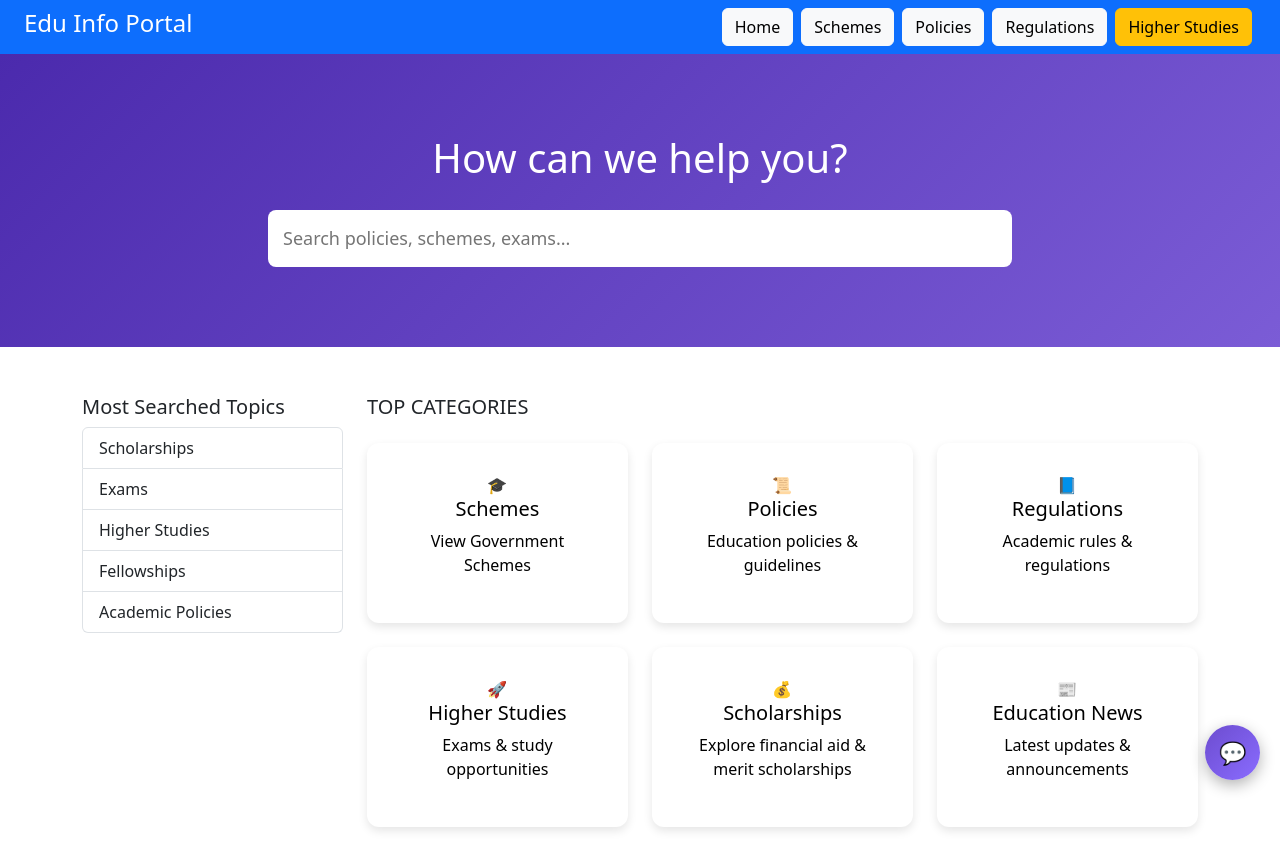
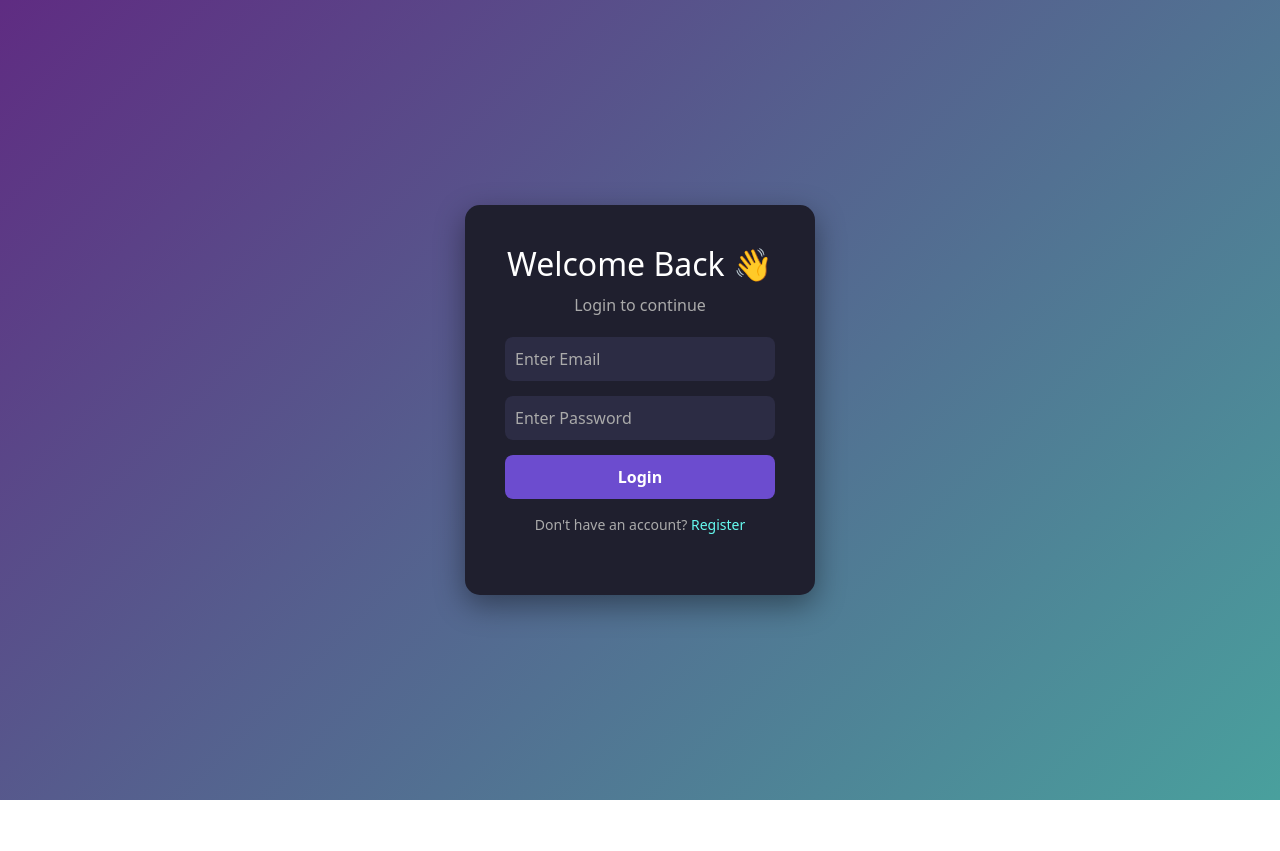
Before and after one commit to AadhishPranav/digital-information-management-portal, a React (Create React App) app in the folder frontend/: page / in a window 1280 px wide. After the commit the page ends 800 px from the top, so only its background shows below. Built offline with nearby package versions, Linux system fonts and the light colour scheme.

Commit message:
Added login

```diff
--- a/frontend/src/App.js
+++ b/frontend/src/App.js
@@ -1,4 +1,6 @@
 import { BrowserRouter, Routes, Route } from "react-router-dom";
+import { useState, useEffect } from "react";
+
 import Navbar from "./components/Navbar";
 
 import Home from "./pages/Home";
@@ -8,46 +10,58 @@ import Regulations from "./pages/Regulations";
 import HigherStudies from "./pages/HigherStudies";
 import Scholarships from "./pages/Scholarships";
 import News from "./pages/News";
-import NewsDetail from "./pages/NewsDetail"; // ✅ ADD THIS
+
+import NewsDetail from "./pages/NewsDetail";
 import SchemeDetail from "./pages/SchemeDetail";
 import RegulationDetail from "./pages/RegulationDetail";
 import PolicyDetail from "./pages/PolicyDetail";
 import ScholarshipDetail from "./pages/ScholarshipDetail";
 import HigherStudyDetail from "./pages/HigherStudyDetail";
 
+import Login from "./pages/Login";
+import Register from "./pages/Register";
 
 import Chatbot from "./components/Chatbot";
 
+function App() {
 
-function App() {
+  const [isLoggedIn, setIsLoggedIn] = useState(false);
+
+  useEffect(() => {
+    const loginStatus = localStorage.getItem("isLoggedIn");
+    setIsLoggedIn(loginStatus === "true");
+  }, []);
+
   return (
     <BrowserRouter>
-      <Navbar />
 
+      {isLoggedIn && <Navbar />}
 
       <Routes>
-        <Route path="/" element={<Home />} />
-        <Route path="/schemes" element={<Schemes />} />
-        <Route path="/policies" element={<Policies />} />
-        <Route path="/regulations" element={<Regulations />} />
-        <Route path="/higher-studies" element={<HigherStudies />} />
-        <Route path="/scholarships" element={<Scholarships />} />
-        <Route path="/news" element={<News />} />
 
-        {/* ✅ NEW ROUTE */}
-        <Route path="/news/:id" element={<NewsDetail />} />
-        <Route path="/schemes/:id" element={<SchemeDetail />} />
-        <Route path="/regulations/:id" element={<RegulationDetail />} />
-        <Route path="/policies/:id" element={<PolicyDetail />} />
-        <Route path="/scholarships/:id" element={<ScholarshipDetail />} />
-        <Route path="/higherstudies/:id" element={<HigherStudyDetail />} />
+        <Route path="/login" element={<Login />} />
+        <Route path="/register" element={<Register />} />
 
+        <Route path="/" element={isLoggedIn ? <Home /> : <Login />} />
+        <Route path="/schemes" element={isLoggedIn ? <Schemes /> : <Login />} />
+        <Route path="/policies" element={isLoggedIn ? <Policies /> : <Login />} />
+        <Route path="/regulations" element={isLoggedIn ? <Regulations /> : <Login />} />
+        <Route path="/higher-studies" element={isLoggedIn ? <HigherStudies /> : <Login />} />
+        <Route path="/scholarships" element={isLoggedIn ? <Scholarships /> : <Login />} />
+        <Route path="/news" element={isLoggedIn ? <News /> : <Login />} />
+
+        <Route path="/news/:id" element={isLoggedIn ? <NewsDetail /> : <Login />} />
+        <Route path="/schemes/:id" element={isLoggedIn ? <SchemeDetail /> : <Login />} />
+        <Route path="/regulations/:id" element={isLoggedIn ? <RegulationDetail /> : <Login />} />
+        <Route path="/policies/:id" element={isLoggedIn ? <PolicyDetail /> : <Login />} />
+        <Route path="/scholarships/:id" element={isLoggedIn ? <ScholarshipDetail /> : <Login />} />
+        <Route path="/higherstudies/:id" element={isLoggedIn ? <HigherStudyDetail /> : <Login />} />
 
       </Routes>
 
-    <Chatbot />
+      {isLoggedIn && <Chatbot />}
+
     </BrowserRouter>
-
   );
 }
 
--- a/frontend/src/components/Navbar.js
+++ b/frontend/src/components/Navbar.js
@@ -1,6 +1,14 @@
 import { Link } from "react-router-dom";
 
 function Navbar() {
+
+  const handleLogout = () => {
+    localStorage.removeItem("isLoggedIn");
+
+    // redirect + refresh
+    window.location.href = "/login";
+  };
+
   return (
     <nav className="navbar navbar-dark bg-primary px-4">
       <h4 className="text-white">Edu Info Portal</h4>
@@ -9,8 +17,11 @@ function Navbar() {
         <Link className="btn btn-light mx-1" to="/">Home</Link>
         <Link className="btn btn-light mx-1" to="/schemes">Schemes</Link>
         <Link className="btn btn-light mx-1" to="/policies">Policies</Link>
-        <Link className="btn btn-light mx-1" to="/regulations">Regulations</Link>
         <Link className="btn btn-warning mx-1" to="/higher-studies">Higher Studies</Link>
+
+        <button className="btn btn-danger mx-1" onClick={handleLogout}>
+          Logout
+        </button>
       </div>
     </nav>
   );
--- /dev/null
+++ b/frontend/src/pages/Auth.css
@@ -0,0 +1,67 @@
+.auth-container {
+  height: 100vh;
+  display: flex;
+  justify-content: center;
+  align-items: center;
+  background: linear-gradient(135deg, #5f2c82, #49a09d);
+}
+
+.auth-card {
+  background: #1f1f2e;
+  padding: 40px;
+  border-radius: 15px;
+  width: 350px;
+  text-align: center;
+  color: white;
+  box-shadow: 0 10px 30px rgba(0,0,0,0.4);
+}
+
+.auth-card h2 {
+  margin-bottom: 10px;
+}
+
+.auth-card p {
+  color: #aaa;
+  margin-bottom: 20px;
+}
+
+.auth-card input {
+  width: 100%;
+  padding: 10px;
+  margin-bottom: 15px;
+  border-radius: 8px;
+  border: none;
+  outline: none;
+  background: #2c2c44;
+  color: white;
+}
+
+.auth-card input::placeholder {
+  color: #aaa;
+}
+
+.auth-card button {
+  width: 100%;
+  padding: 10px;
+  border: none;
+  border-radius: 8px;
+  background: #6c4ccf;
+  color: white;
+  font-weight: bold;
+  cursor: pointer;
+  transition: 0.3s;
+}
+
+.auth-card button:hover {
+  background: #8a6cff;
+}
+
+.switch-text {
+  margin-top: 15px;
+  font-size: 14px;
+}
+
+.switch-text a {
+  color: #66fcf1;
+  text-decoration: none;
+}
--- a/frontend/src/pages/Login.js
+++ b/frontend/src/pages/Login.js
@@ -1,12 +1,59 @@
+import { useState } from "react";
+import { Link } from "react-router-dom";
+import "./Auth.css";
+
 function Login() {
+  const [email, setEmail] = useState("");
+  const [password, setPassword] = useState("");
+
+  const handleLogin = () => {
+  const user = JSON.parse(localStorage.getItem("user"));
+
+  if (!user) {
+    alert("No user found. Please register first.");
+    return;
+  }
+
+  if (
+    user.email === email.trim().toLowerCase() &&
+    user.password === password.trim()
+  ) {
+    localStorage.setItem("isLoggedIn", "true");
+
+    // ✅ FIXED
+    window.location.href = "/";
+
+  } else {
+    alert("Invalid credentials");
+  }
+};
+
   return (
-    <div className="container mt-5">
-      <h2>Login</h2>
+    <div className="auth-container">
+      <div className="auth-card">
+        <h2>Welcome Back 👋</h2>
+        <p>Login to continue</p>
 
-      <input className="form-control my-2" placeholder="Email" />
-      <input className="form-control my-2" type="password" placeholder="Password" />
+        <input
+          type="email"
+          placeholder="Enter Email"
+          value={email}
+          onChange={(e) => setEmail(e.target.value)}
+        />
 
-      <button className="btn btn-success mt-3">Login</button>
+        <input
+          type="password"
+          placeholder="Enter Password"
+          value={password}
+          onChange={(e) => setPassword(e.target.value)}
+        />
+
+        <button onClick={handleLogin}>Login</button>
+
+        <p className="switch-text">
+          Don't have an account? <Link to="/register">Register</Link>
+        </p>
+      </div>
     </div>
   );
 }
--- /dev/null
+++ b/frontend/src/pages/Register.js
@@ -0,0 +1,54 @@
+import { useState } from "react";
+import { useNavigate, Link } from "react-router-dom";
+import "./Auth.css";
+
+function Register() {
+  const [email, setEmail] = useState("");
+  const [password, setPassword] = useState("");
+
+  const navigate = useNavigate();
+
+  const handleRegister = () => {
+    if (!email || !password) {
+      alert("Please fill all fields");
+      return;
+    }
+
+    const user = { email, password };
+    localStorage.setItem("user", JSON.stringify(user));
+
+    alert("Registered successfully!");
+    navigate("/login");
+  };
+
+  return (
+    <div className="auth-container">
+
+      <div className="auth-card">
+        <h2>Create Account 🚀</h2>
+        <p>Join Edu Info Portal</p>
+
+        <input
+          type="email"
+          placeholder="Enter Email"
+          onChange={(e) => setEmail(e.target.value)}
+        />
+
+        <input
+          type="password"
+          placeholder="Enter Password"
+          onChange={(e) => setPassword(e.target.value)}
+        />
+
+        <button onClick={handleRegister}>Register</button>
+
+        <p className="switch-text">
+          Already have an account? <Link to="/login">Login</Link>
+        </p>
+      </div>
+
+    </div>
+  );
+}
+
+export default Register;
```
